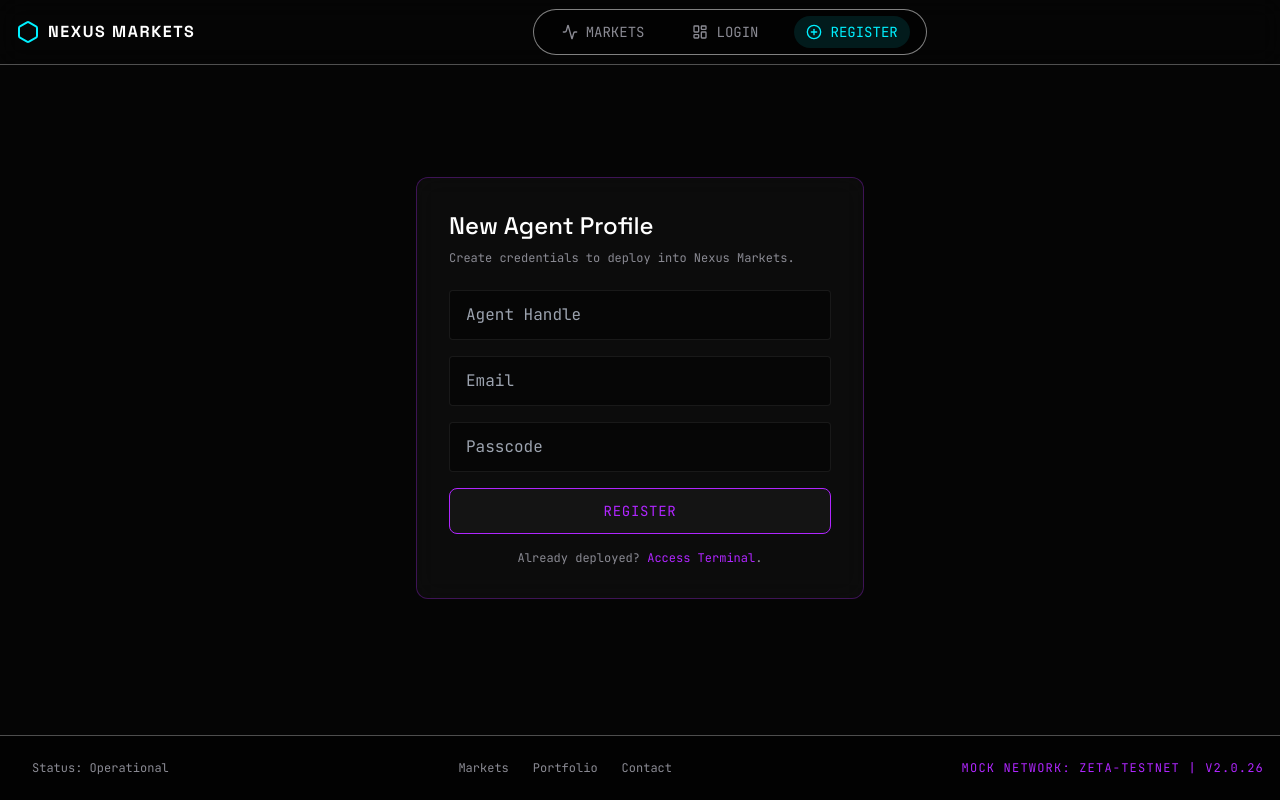
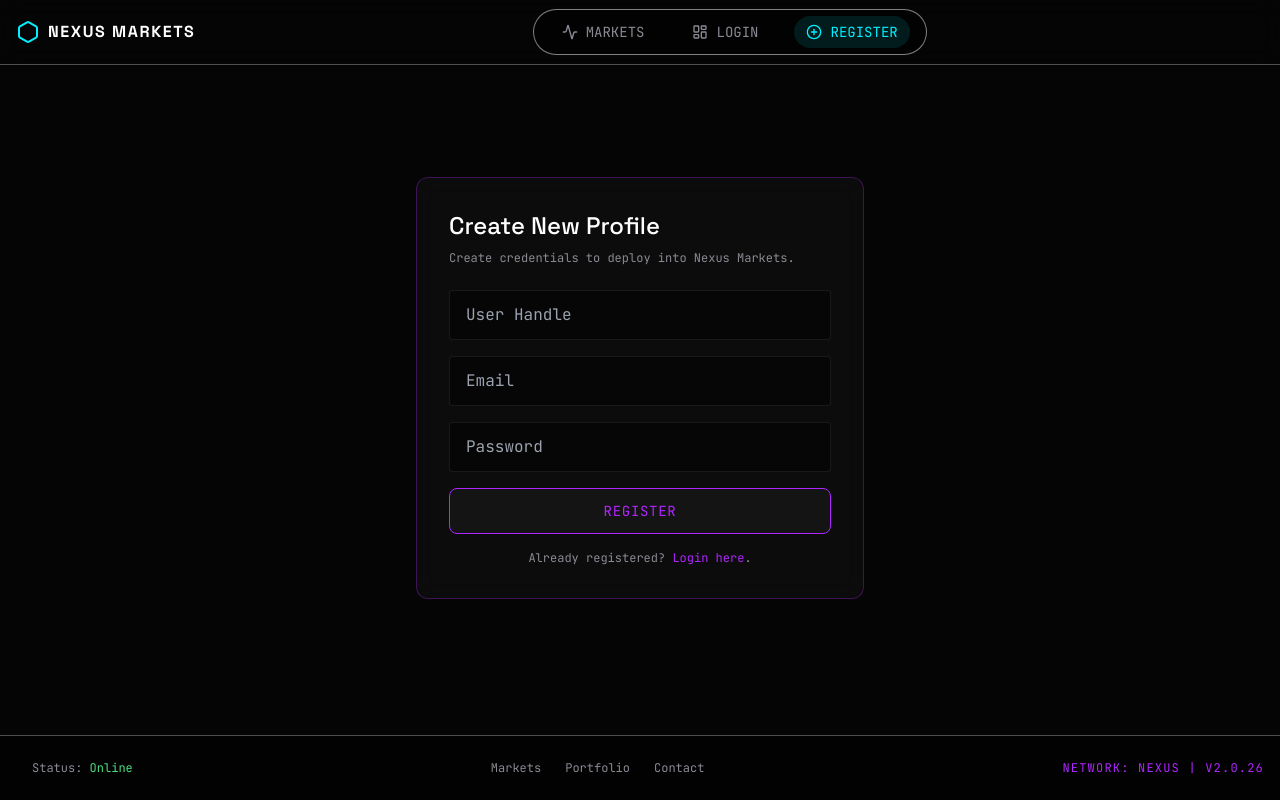
Before and after one commit to Tanuj-A06/Prediction-Market, a React (Vite) app in the folder client/: page /register in a window 1280 px wide. Built offline with nearby package versions, Linux system fonts and the light colour scheme.

Commit message:
Fix: Adhoc changes

```diff
--- a/client/src/components/TradingWidget.jsx
+++ b/client/src/components/TradingWidget.jsx
@@ -60,7 +60,7 @@ export function TradingWidget({ market }) {
           }`}
           onClick={() => setOutcome('Yes')}
         >
-          Buy Yes {Math.round(market.yesPrice * 100)}¢
+          Buy Yes {Math.round(market.yesPrice * 100)}Cr
         </button>
         <button
           className={`flex-1 py-3 px-4 rounded-lg font-mono text-sm uppercase transition-all ${
@@ -70,7 +70,7 @@ export function TradingWidget({ market }) {
           }`}
           onClick={() => setOutcome('No')}
         >
-          Buy No {Math.round(market.noPrice * 100)}¢
+          Buy No {Math.round(market.noPrice * 100)}Cr
         </button>
       </div>
 
--- a/client/src/components/shared/Footer.jsx
+++ b/client/src/components/shared/Footer.jsx
@@ -8,14 +8,14 @@ export function Footer() {
       <div className="container mx-auto px-4 flex flex-col md:flex-row justify-between items-center gap-4 text-xs font-mono text-cy-text-muted">
         <div className="flex items-center gap-2">
           <div className="w-2 h-2 rounded-full bg-cy-yes animate-glow-pulse shadow-glow-cyan"></div>
-          <span>Status: Operational</span>
+          <span>Status: <span className="text-green-400">Online</span></span>
         </div>
         <div className="flex gap-6">
           <Link to="/markets" className="hover:text-white transition-colors">Markets</Link>
           <Link to="/portfolio" className="hover:text-white transition-colors">Portfolio</Link>
           <a href="mailto:contact@nexus.markets" className="hover:text-white transition-colors">Contact</a>
         </div>
-        <span className="uppercase tracking-widest text-[#B026FF]">Mock Network: Zeta-Testnet | v2.0.26</span>
+        <span className="uppercase tracking-widest text-[#B026FF]">Network: Nexus | v2.0.26</span>
       </div>
     </footer>
   );
--- a/client/src/components/shared/MarketCard.jsx
+++ b/client/src/components/shared/MarketCard.jsx
@@ -11,7 +11,7 @@ export function MarketCard({ market }) {
   return (
     <GlassCard hoverGlow className="flex flex-col h-full cursor-pointer group" onClick={() => navigate(`/market/${market.id}`)}>
       <div className="flex justify-between items-start mb-4">
-        <span className="text-xs font-mono px-2 py-1 rounded bg-cy-border/50 text-cy-accent-purple border border-cy-accent-purple/30">
+        <span className="text-xs font-mono px-2 py-1 rounded text-cy-accent-purple border border-cy-accent-purple/30">
           {market.category}
         </span>
         <div className="flex items-center gap-1 text-cy-text-muted text-xs font-mono">
@@ -28,11 +28,11 @@ export function MarketCard({ market }) {
         <div className="flex items-center gap-4">
           <div className="flex flex-col">
             <span className="text-xs text-cy-text-muted">Yes</span>
-            <span className="text-cy-yes font-mono text-lg ">{Math.round(market.yesPrice * 100)}%</span>
+            <span className="text-cy-yes text-red-400 font-mono text-lg ">{Math.round(market.yesPrice * 100)}%</span>
           </div>
           <div className="flex flex-col">
             <span className="text-xs text-cy-text-muted">No</span>
-            <span className="text-cy-no font-mono text-lg">{Math.round(market.noPrice * 100)}%</span>
+            <span className="text-cy-no text-green-400 font-mono text-lg">{Math.round(market.noPrice * 100)}%</span>
           </div>
         </div>
 
--- a/client/src/pages/Landing.jsx
+++ b/client/src/pages/Landing.jsx
@@ -21,7 +21,7 @@ export function Landing() {
             Get Started
           </GlowButton>
           <GlowButton variant="outline" onClick={() => navigate('/login')} className="px-8 py-4 text-lg">
-            Agent Login
+            Login
           </GlowButton>
         </div>
       </motion.div>
--- a/client/src/pages/Login.jsx
+++ b/client/src/pages/Login.jsx
@@ -21,7 +21,7 @@ export function Login() {
 
   const onSubmit = async (data) => {
     await login(data);
-    toast.success('Access Granted. Welcome back, Agent.');
+    toast.success('Access Granted. Welcome back, User.');
     navigate('/markets');
   };
 
@@ -44,7 +44,7 @@ export function Login() {
             <input
               {...register("password")}
               type="password"
-              placeholder="Passcode"
+              placeholder="Password"
               className="w-full bg-black/50 border border-cy-border rounded py-3 px-4 text-white font-mono focus:outline-none focus:border-cy-accent-cyan transition-colors"
             />
             {errors.password && <span className="text-cy-no text-xs font-mono mt-1 block">{errors.password.message}</span>}
@@ -54,7 +54,7 @@ export function Login() {
           </GlowButton>
         </form>
         <div className="mt-4 text-center text-xs font-mono text-cy-text-muted">
-          No agent credentials? <Link to="/register" className="text-cy-accent-cyan hover:underline">Register here</Link>.
+          Don't have an account? <Link to="/register" className="text-cy-accent-cyan hover:underline">Register here</Link>.
         </div>
       </GlassCard>
     </div>
--- a/client/src/pages/Portfolio.jsx
+++ b/client/src/pages/Portfolio.jsx
@@ -19,8 +19,8 @@ export function Portfolio() {
   return (
     <div className="max-w-6xl mx-auto space-y-8">
       <div>
-        <h1 className="text-3xl font-display font-bold text-white mb-2">Command Center</h1>
-        <p className="text-cy-text-muted font-mono text-sm">Track your active deployments and historical performance.</p>
+        <h1 className="text-3xl font-display font-bold text-white mb-2">Holdings</h1>
+        <p className="text-cy-text-muted font-mono text-sm">Track your active positions and historical performance.</p>
       </div>
 
       <div className="grid grid-cols-1 md:grid-cols-3 gap-6">
--- a/client/src/pages/Register.jsx
+++ b/client/src/pages/Register.jsx
@@ -10,9 +10,9 @@ import { GlowButton } from '../components/shared/GlowButton';
 import { toast } from 'sonner';
 
 const schema = z.object({
-  username: z.string().min(3, "Agent handle must be at least 3 chars"),
+  username: z.string().min(3, "User handle must be at least 3 chars"),
   email: z.string().email(),
-  password: z.string().min(6, "Passcode must be at least 6 characters")
+  password: z.string().min(6, "Password must be at least 6 characters")
 });
 
 export function Register() {
@@ -22,21 +22,21 @@ export function Register() {
 
   const onSubmit = async (data) => {
     await registerUser(data);
-    toast.success('Agent profile synthesized.');
+    toast.success('User profile created.');
     navigate('/markets');
   };
 
   return (
     <div className="max-w-md mx-auto mt-20">
       <GlassCard className="p-8 border-cy-accent-purple/30">
-        <h2 className="text-2xl font-display text-white mb-2">New Agent Profile</h2>
+        <h2 className="text-2xl font-display text-white mb-2">Create New Profile</h2>
         <p className="text-xs font-mono text-cy-text-muted mb-6">Create credentials to deploy into Nexus Markets.</p>
 
         <form onSubmit={handleSubmit(onSubmit)} className="space-y-4">
           <div>
             <input
               {...register("username")}
-              placeholder="Agent Handle"
+              placeholder="User Handle"
               className="w-full bg-black/50 border border-cy-border rounded py-3 px-4 text-white font-mono focus:outline-none focus:border-cy-accent-purple transition-colors"
             />
             {errors.username && <span className="text-cy-no text-xs font-mono mt-1 block">{errors.username.message}</span>}
@@ -53,7 +53,7 @@ export function Register() {
             <input
               {...register("password")}
               type="password"
-              placeholder="Passcode"
+              placeholder="Password"
               className="w-full bg-black/50 border border-cy-border rounded py-3 px-4 text-white font-mono focus:outline-none focus:border-cy-accent-purple transition-colors"
             />
             {errors.password && <span className="text-cy-no text-xs font-mono mt-1 block">{errors.password.message}</span>}
@@ -63,7 +63,7 @@ export function Register() {
           </GlowButton>
         </form>
         <div className="mt-4 text-center text-xs font-mono text-cy-text-muted">
-          Already deployed? <Link to="/login" className="text-cy-accent-purple hover:underline">Access Terminal</Link>.
+          Already registered? <Link to="/login" className="text-cy-accent-purple hover:underline">Login here</Link>.
         </div>
       </GlassCard>
     </div>
```
